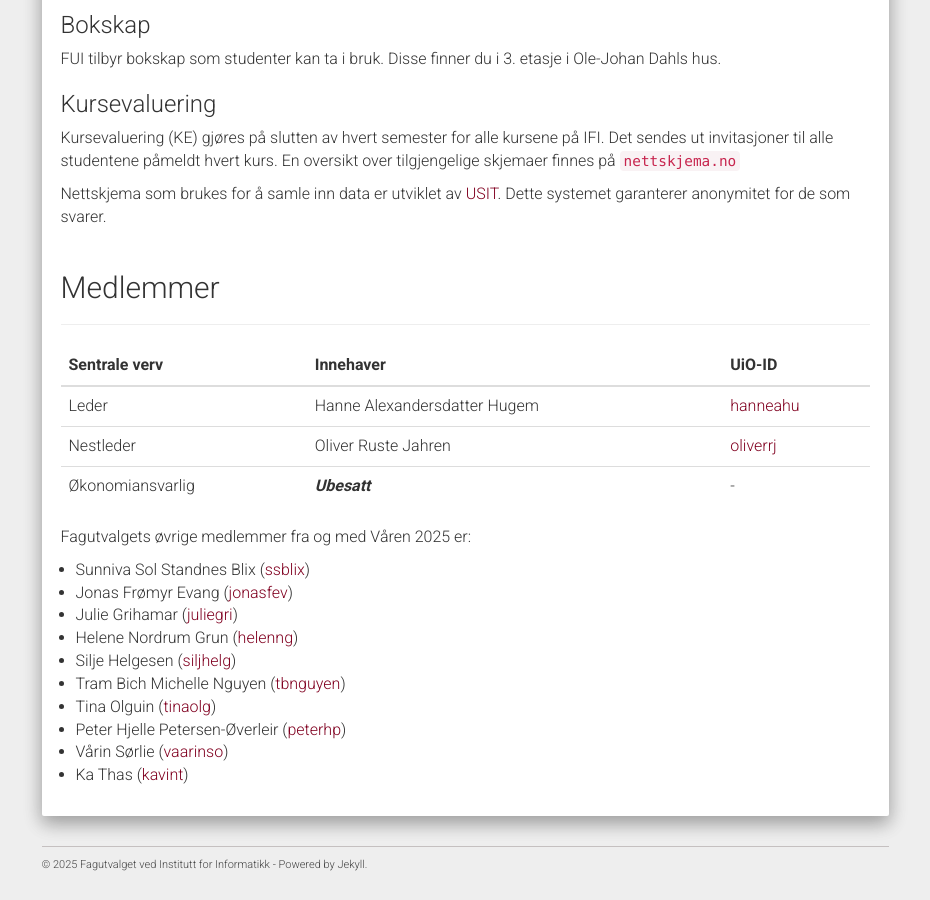
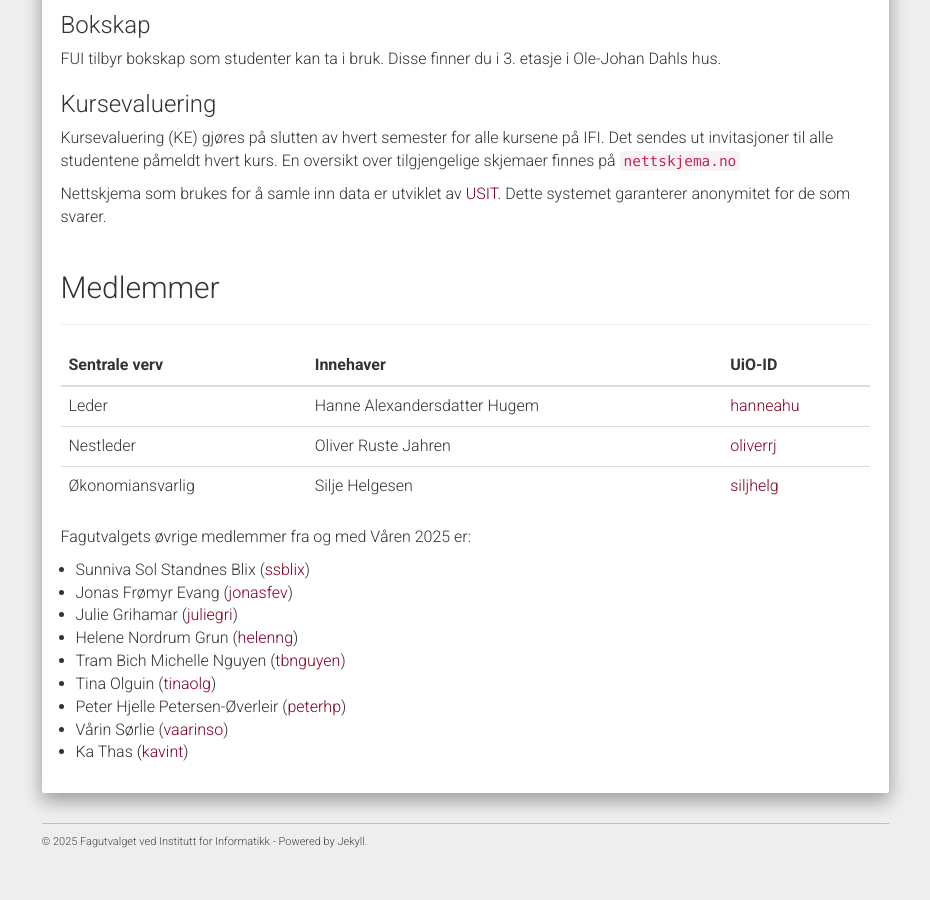
Before and after one commit to fui/fui.github.io, a Jekyll site: the page built from pages/fagutvalget.md, in a window 1280 px wide and 900 px high, scrolled down 843 px. Shown: the whole window, without its empty margins (321-1251 px from the left). Built offline with Jekyll 4.4.1, drawn with Linux system fonts in a browser that asks for light colours; after the commit the page ends 1720 px from its top, so only the background shows below that; some of the changed lines change nothing that is shown.

Commit message:
Vi har fått etterfylt økonomiansvarlig for V25.

```diff
--- a/pages/fagutvalget.md
+++ b/pages/fagutvalget.md
@@ -77,15 +77,13 @@ svarer.
     </tr>
     <tr>
       <td>Nestleder</td>
-       <td>Oliver Ruste Jahren</td>
+      <td>Oliver Ruste Jahren</td>
       <td><a href="https://personer.uio.no/oliverrj">oliverrj</a></td>
     </tr>
     <tr>
       <td>Økonomiansvarlig</td>
-       <td><i><b>Ubesatt</b></i></td>
-       <td>-</td>
-       <!-- <td>Peter Hjelle Petersen-Øverleir</td> -->
-      <!-- <td><a href="https://personer.uio.no/peterhp">peterhp</a></td> -->
+      <td>Silje Helgesen</td>
+      <td><a href="https://personer.uio.no/siljhelg">siljhelg</a></td>
     </tr>
   </tbody>
 </table>
@@ -96,7 +94,6 @@ Fagutvalgets øvrige medlemmer fra og med Våren 2025 er:
 - Jonas Frømyr Evang ([jonasfev](https://personer.uio.no/jonasfev))
 - Julie Grihamar ([juliegri](https://personer.uio.no/juliegri))
 - Helene Nordrum Grun ([helenng](https://personer.uio.no/helenng))
-- Silje Helgesen ([siljhelg](https://personer.uio.no/siljhelg))
 - Tram Bich Michelle Nguyen ([tbnguyen](https://personer.uio.no/tbnguyen))
 - Tina Olguin ([tinaolg](https://personer.uio.no/tinaolg))
 - Peter Hjelle Petersen-Øverleir ([peterhp](https://personer.uio.no/peterhp))
```
